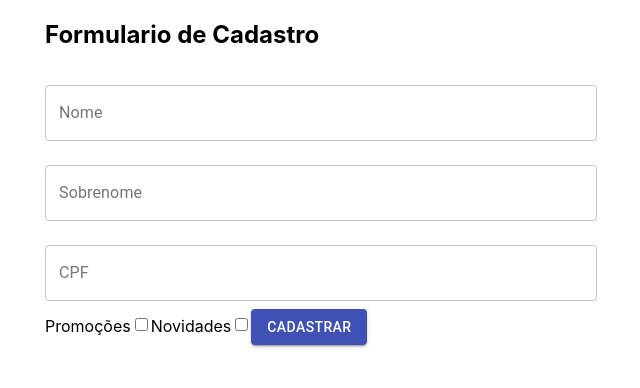
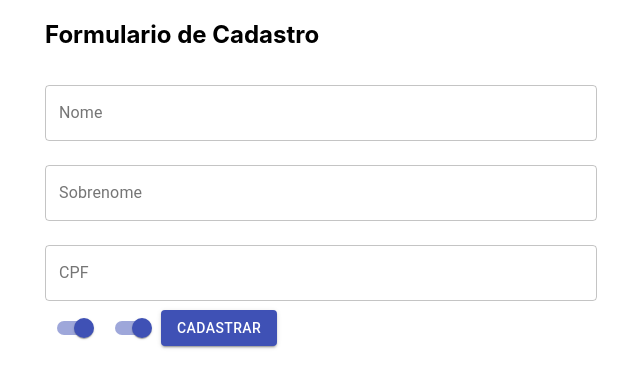
Before and after one commit to Jose-cmd98/reactForms, a React (Create React App) app: page / in a window 1280 px wide. Shown: the top 388 px of the page, without its empty margins (319-959 px from the left). Built offline with nearby package versions, Linux system fonts and the light colour scheme.

Commit message:
Implementando Switch defaultChecked

```diff
--- a/src/components/FormularioCadastro/FormularioCadastro.jsx
+++ b/src/components/FormularioCadastro/FormularioCadastro.jsx
@@ -1,6 +1,7 @@
 import React from 'react';
 import Button from '@material-ui/core/Button';
 import TextField  from '@material-ui/core/TextField';
+import Switch from '@material-ui/core/Switch';
 
 
 function FormularioCadastro(){
@@ -13,11 +14,11 @@ function FormularioCadastro(){
 
             <TextField id="cpf" label="CPF" variant="outlined" fullWidth margin="normal"/>
 
-            <label htmlFor="">Promoções</label>
-            <input type="checkbox" />
 
-            <label htmlFor="">Novidades</label>
-            <input type="checkbox" />
+
+            <Switch name="Promoções" defaultChecked color="primary"/>
+
+            <Switch name="Novidades" defaultChecked color="primary"/>
 
             <Button variant="contained" color="primary">
                 Cadastrar
```
